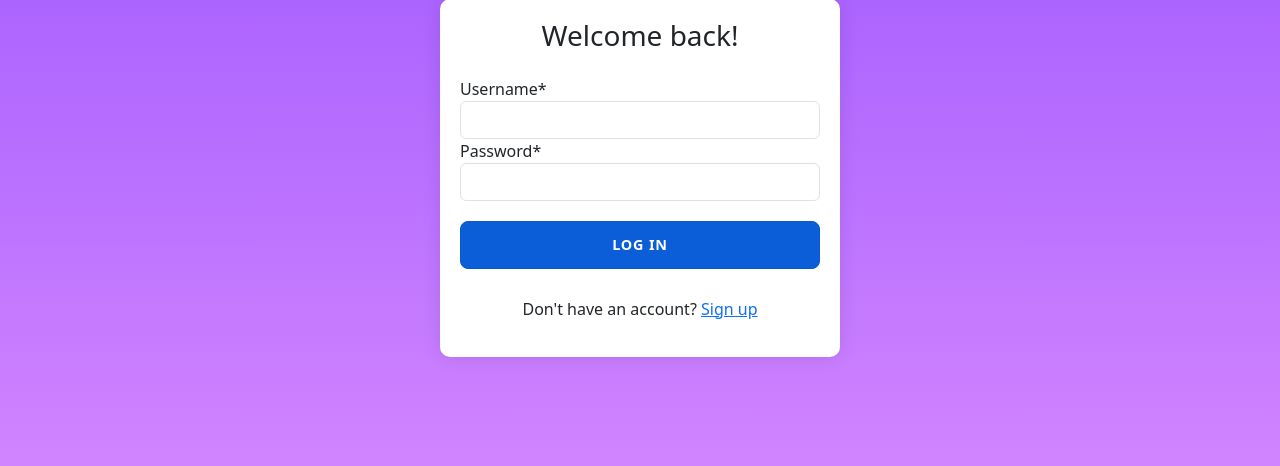
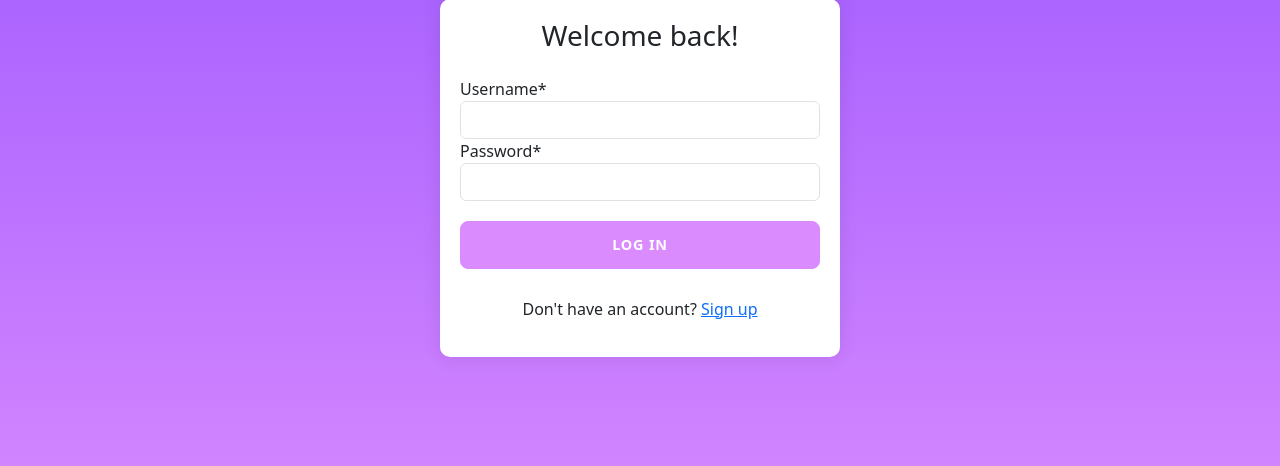
Before and after one commit to oleksandra-shershen/task-manager, a Django app: page /accounts/login/ in a window 1280 px wide, with the pointer over the restyled element. Shown: the part 222-688 px from the top of the page. Run offline with Django 4.2, Linux system fonts and the light colour scheme; some libraries are stand-ins or nearby versions.

Commit message:
Add styles for hover state of button

```diff
--- a/templates/accounts/login.html
+++ b/templates/accounts/login.html
@@ -45,6 +45,11 @@
           border-color: #DA8CFF;
       }
 
+      .btn-login:hover {
+          background-color: #DA8CFF;
+          border-color: #DA8CFF;
+      }
+
       #signup-link {
           text-align: center;
           margin-top: 20px;
@@ -60,7 +65,9 @@
       {{ form|crispy }}
     </div>
     <div class="d-grid">
-      <button class="btn btn-lg btn-primary btn-login text-uppercase fw-bold mb-2" type="submit" style="margin-top: 20px">Log in</button>
+      <button class="btn btn-lg btn-primary btn-login text-uppercase fw-bold mb-2" type="submit"
+              style="margin-top: 20px">Log in
+      </button>
     </div>
     <div id="signup-link">
       <p style="margin-top: 10px;">Don't have an account? <a href="{% url 'accounts:register' %}">Sign up</a></p>
```
